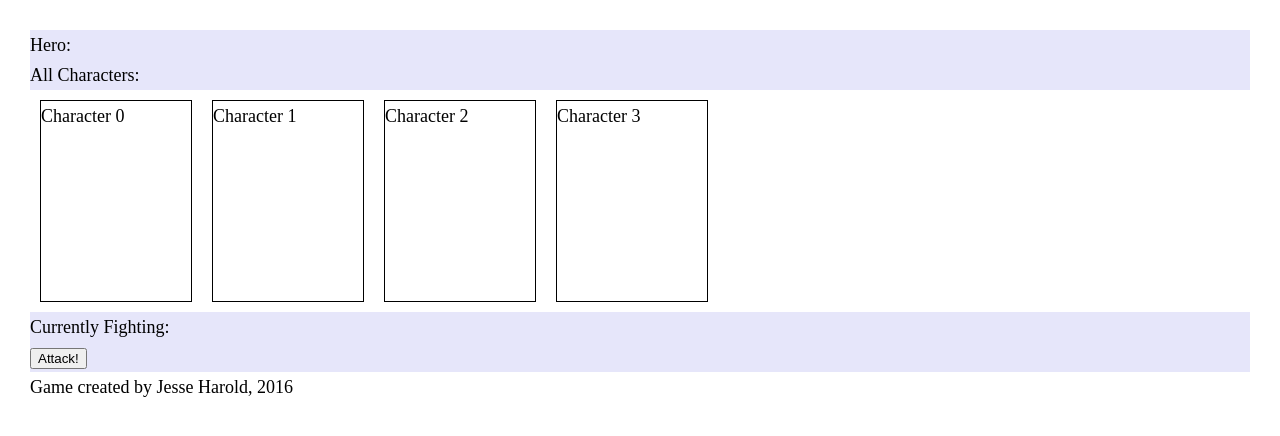
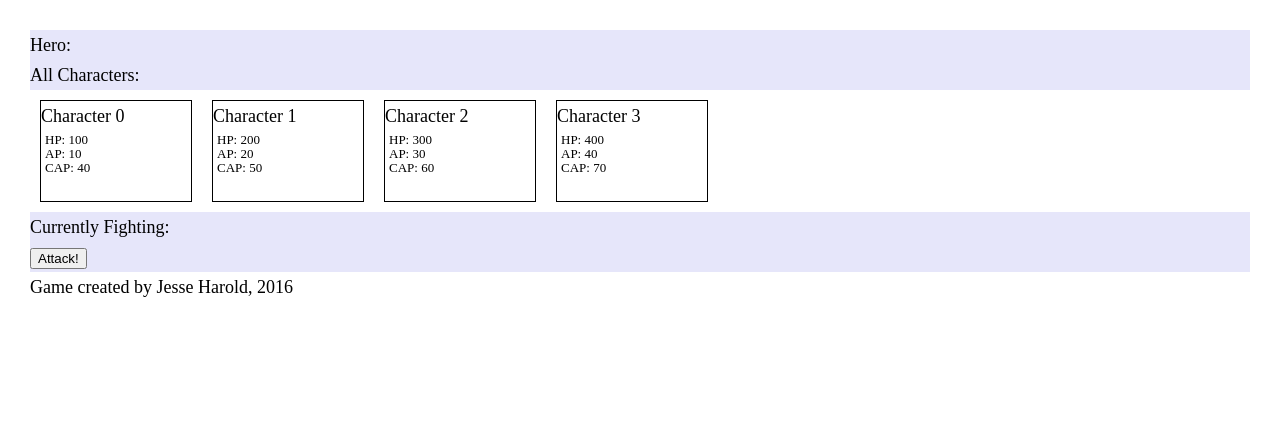
Before and after one commit to jesseharold/week-4-game, a PHP site: page / in a window 1280 px wide. Shown: the top 436 px of the page. Run offline with PHP 8.4, Linux system fonts and the light colour scheme.

Commit message:
done with basic game logic

```diff
--- a/assets/css/style.css
+++ b/assets/css/style.css
@@ -13,6 +13,12 @@ section {
 	float: left;
     margin: 10px;
     width: 150px;
-    height: 200px;
+    height: 100px;
     border: 1px solid black;
 }
+.stat {
+	font-size: small;
+    margin: 4px;
+    padding: 0;
+    line-height: 10px;
+}
--- a/assets/javascript/game.js
+++ b/assets/javascript/game.js
@@ -50,10 +50,11 @@ function gameInit(){
 				$(this).detach().appendTo("#hero .charContainer").off("click");
 
 			} else {
-				characters[i].enemy = false;
+				characters[i].enemy = true;
 			}
 		}
 	});
+	showStats();
 	$("#attack").on("click", doFight);
 }
 
@@ -74,32 +75,52 @@ function doFight(){
 		console.log(hero + " and " + opponent + " fight!");
 		characters[hero].takeDamage(characters[opponent].attack());
 		characters[opponent].takeDamage(characters[hero].attack());
-		$("#hero .character .stats").html("HP: " + characters[hero].hp);
-		$("#opponent .character .stats").html("HP: " + characters[opponent].hp);
-		if(characters[hero].hp < 0 && characters[opponent].hp < 0){
+		showStats();
+		if(characters[hero].hp <= 0 && characters[opponent].hp <= 0){
 			fightOver("tie");
 		} else {
-			if (characters[opponent].hp < 0){
+			if (characters[opponent].hp <= 0){
 				fightOver(hero);
 			}
-			if (characters[hero].hp < 0){
+			if (characters[hero].hp <= 0){
 				fightOver(opponent);
 			}
 		}
 	}
 }
+function showStats(){
+	for (var i = 0; i < characters.length; i++) {
+		var statsHtml = "<div class='stat'>HP: " + characters[i].hp + "</div>";
+		statsHtml += "<div class='stat'>AP: " + characters[i].ap + "</div>";
+		statsHtml += "<div class='stat'>CAP: " + characters[i].cap + "</div>";
+		$(".character[data-char='" + i + "'] .stats").html(statsHtml);
+	}
+}
 function fightOver(winner){
 	console.log(winner + " wins!");
-	waitingForClick = true;
-	opponent = false;
-	enemiesDefeated++;
+	if (winner === "tie") {
+		console.log("You and "+opponent+" killed each other at the same time");
+		enemiesDefeated++;
+	} else if (winner === hero) {
+		console.log("You killed "+ opponent);
+		enemiesDefeated++;
+	} else if (winner === opponent) {
+		console.log(opponent + " killed you.");
+		gameOver("lose.");
+	}
 	if (enemiesDefeated === characters.length){
 		gameOver("win!");
+	} else if (winner === hero){
+		// prepare for next round
+		opponent = false;
+		$("#opponent .charContainer").empty();
+		waitingForClick = true;
 	}
-	//$("#opponent .charContainer").empty();
 }
 
 function gameOver(result){
 	console.log("gameOver " + result);
+	waitingForClick = false;
+	$("#attack").off("click");
 }
 $("document").ready(gameInit);
```
